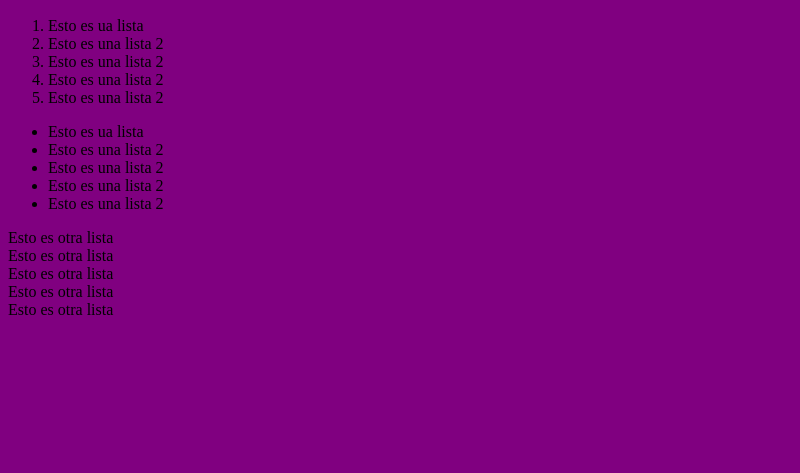
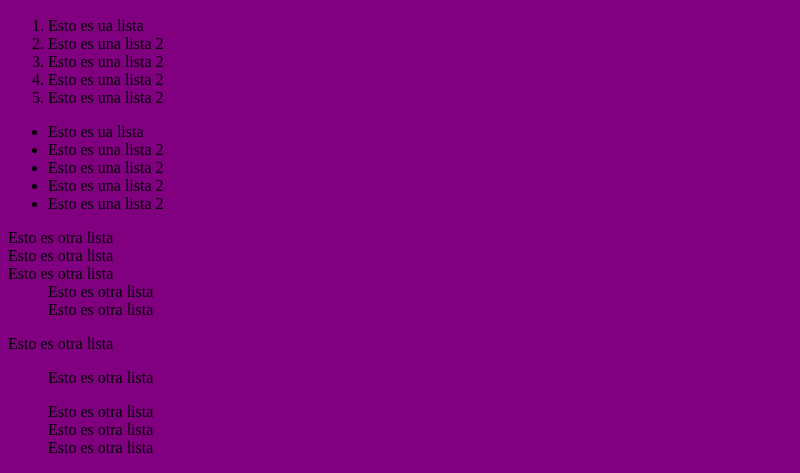
Before and after one commit to vic942tor/Visual_estudio, a plain HTML site: page Lenguaje_de_marcas/Pruebas/index.html in a window 1280 px wide. Shown: the part 348-821 px from the top of the page, without its empty margins (0-800 px from the left). Before the commit the page ends 800 px from the top, so only its background shows below. Drawn offline with Linux system fonts and the light colour scheme.

Commit message:
Update index.html

```diff
--- a/Lenguaje_de_marcas/Pruebas/index.html
+++ b/Lenguaje_de_marcas/Pruebas/index.html
@@ -31,8 +31,17 @@
         <dt>Esto es otra lista</dt>
         <dt>Esto es otra lista</dt>
         <dt>Esto es otra lista</dt>
+        <dd>Esto es otra lista</dd>
+        <dd>Esto es otra lista</dd>
+    </dl>
+    <dl>
         <dt>Esto es otra lista</dt>
-        <dt>Esto es otra lista</dt>
+        <dl>
+            <dd>Esto es otra lista</dd>
+        </dl>
+         <dd>Esto es otra lista</dd>
+        <dd>Esto es otra lista</dd>
+        <dd>Esto es otra lista</dd>
     </dl>
 </body>
 </html>
```
